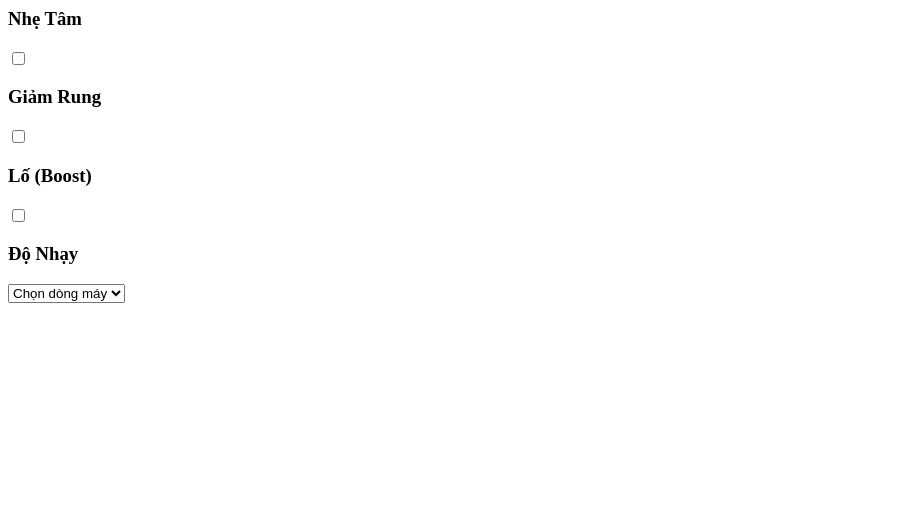
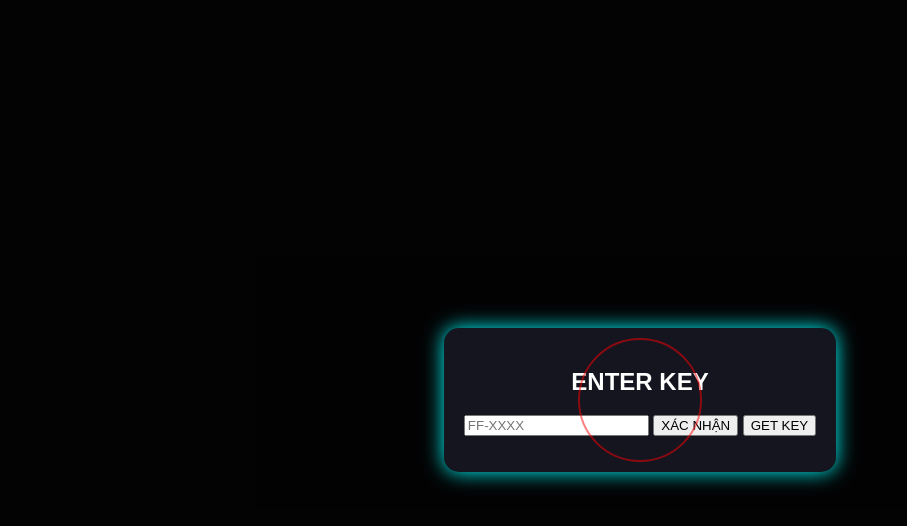
Before and after one commit to quocbaodev1608/BaSanFreeFire, a plain HTML site: page index.html in a window 1280 px wide. Shown: the whole page, without its empty margins (0-907 px from the left). Drawn offline with Linux system fonts and the light colour scheme.

Commit message:
Update index.html

```diff
--- a/index.html
+++ b/index.html
@@ -1,41 +1,98 @@
+<!DOCTYPE html>
+<html lang="vi">
+<head>
+<meta charset="UTF-8">
+<title>FF TOOL PRO MAX</title>
+
+<link rel="stylesheet" href="style.css">
+<script defer src="script.js"></script>
+
+</head>
+<body>
+
+<!-- LOADING -->
+<div id="loading">
+  <div class="loader-box">
+    <h1>FF TOOL</h1>
+    <div class="loader"></div>
+  </div>
+</div>
+
+<!-- KEY -->
+<div id="keyPopup" class="popup">
+  <div class="popup-box">
+    <h2>ENTER KEY</h2>
+    <input id="keyInput" placeholder="FF-XXXX">
+    <button onclick="submitKey()">XÁC NHẬN</button>
+    <button onclick="getKey()">GET KEY</button>
+    <p id="keyStatus"></p>
+  </div>
+</div>
+
+<!-- DASHBOARD -->
+<div id="dashboard" class="hidden">
+
+  <h1 class="title">⚡ FF TOOL PRO MAX</h1>
+
+  <!-- VIDEO -->
+  <div class="video">
+    <iframe src="https://www.youtube.com/embed/dQw4w9WgXcQ"></iframe>
+    <button onclick="toast('Mở hướng dẫn')">Watch Tutorial</button>
+  </div>
+
+  <!-- MENU -->
   <div class="menu">
 
     <div class="box">
-    <h3>Nhẹ Tâm</h3>
+      <span>Nhẹ Tâm</span>
       <label class="switch">
-      <input type="checkbox" onchange="toggleEffect(this,'Nhẹ Tâm')">
+        <input type="checkbox" onchange="toggle(this,'Nhẹ Tâm')">
         <span></span>
       </label>
     </div>
 
     <div class="box">
-    <h3>Giảm Rung</h3>
+      <span>Giảm Rung</span>
       <label class="switch">
-      <input type="checkbox" onchange="toggleEffect(this,'Giảm Rung')">
+        <input type="checkbox" onchange="toggle(this,'Giảm Rung')">
         <span></span>
       </label>
     </div>
 
     <div class="box">
-    <h3>Lố (Boost)</h3>
+      <span>Lố Boost</span>
       <label class="switch">
-      <input type="checkbox" onchange="toggleEffect(this,'Lố')">
+        <input type="checkbox" onchange="toggle(this,'Boost')">
         <span></span>
       </label>
     </div>
 
-  <!-- TAB ĐỘ NHẠY -->
-  <div class="box">
-    <h3>Độ Nhạy</h3>
+    <!-- ĐỘ NHẠY -->
+    <div class="box column">
+      <span>Độ Nhạy</span>
 
-    <select onchange="setSensitivity(this.value)">
-      <option value="">Chọn dòng máy</option>
+      <select onchange="setSens(this.value)">
+        <option value="">Chọn máy</option>
         <option value="low">Máy yếu</option>
-      <option value="mid">Máy tầm trung</option>
+        <option value="mid">Tầm trung</option>
         <option value="high">Máy mạnh</option>
       </select>
 
-    <div id="sensResult"></div>
+      <div id="sens"></div>
     </div>
 
   </div>
+
+</div>
+
+<!-- FOV -->
+<div id="circle"></div>
+
+<!-- TOAST -->
+<div id="toast"></div>
+
+<!-- SOUND -->
+<audio id="clickSound" src="https://www.myinstants.com/media/sounds/mouse-click.mp3"></audio>
+
+</body>
+</html>
```
Lines whose indentation alone changed are shown as unchanged.
